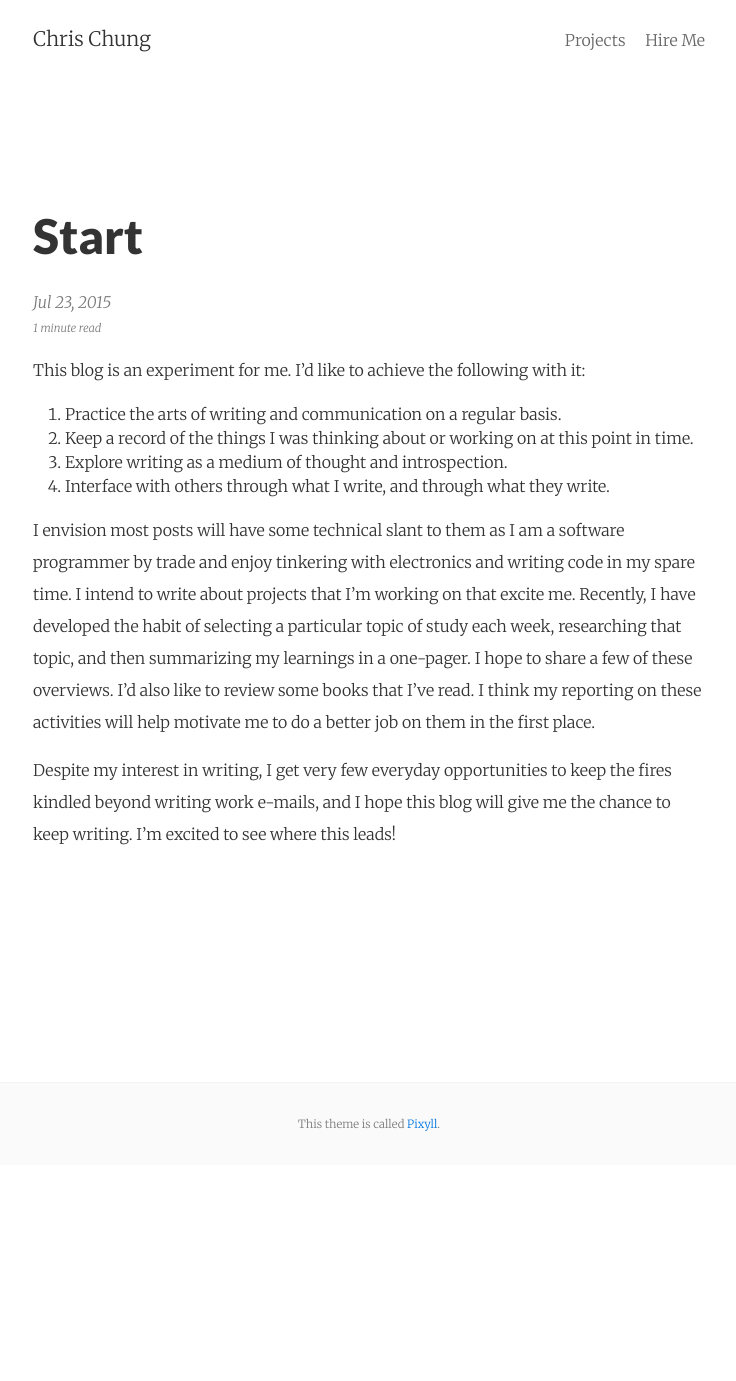
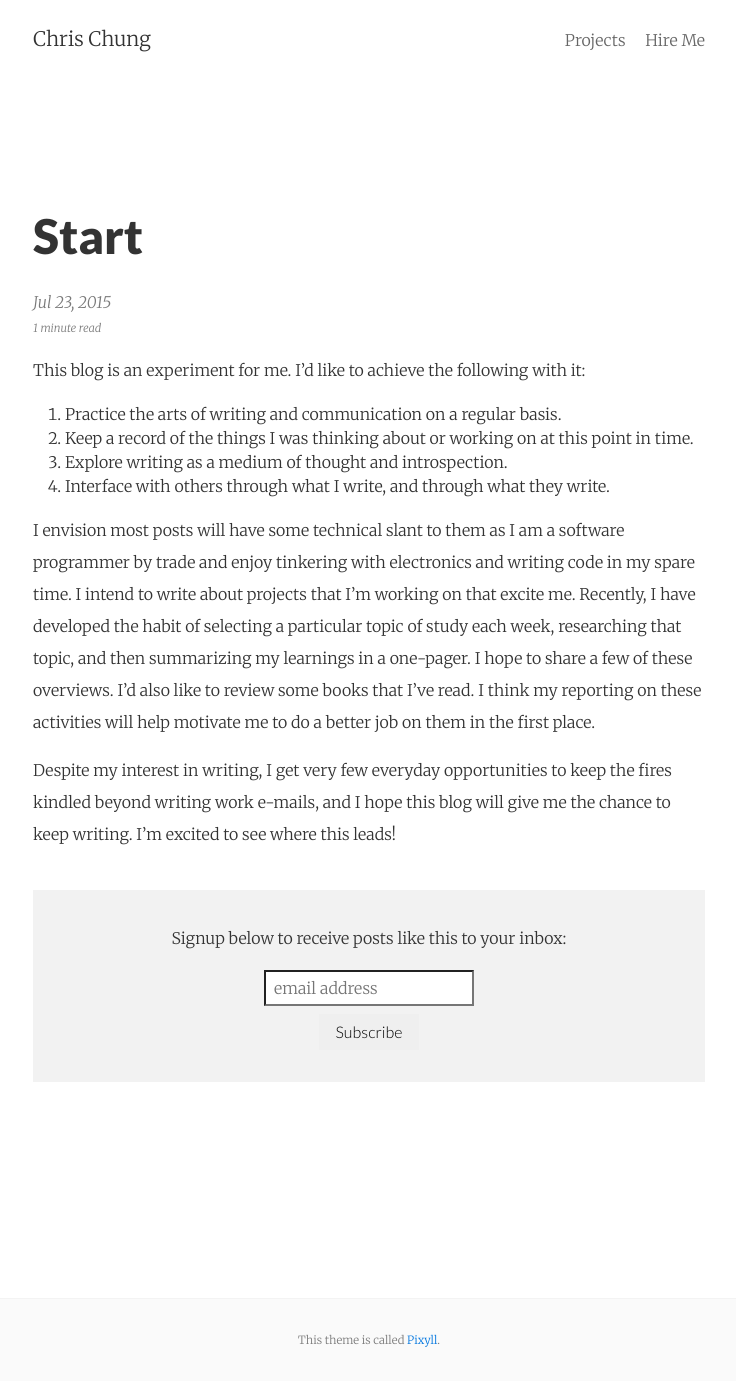
Before and after one commit to HiccupinGminor/HiccupinGminor.github.io, a Jekyll site: the page built from _posts/2015-07-23-start.md, in a window 1280 px wide. Shown: the whole page, without its empty margins (271-1007 px from the left). Built offline with Jekyll 4.4.1, drawn with Linux system fonts in a browser that asks for light colours; comment, search, counter and statistics services are not loaded; before the commit the page ends 1165 px from its top, so only the background shows below that.

Commit message:
Add newsletter link

```diff
--- a/_layouts/post.html
+++ b/_layouts/post.html
@@ -61,3 +61,27 @@
     </div>
   {% endfor %}
 {% endif %}
+
+<link href="//cdn-images.mailchimp.com/embedcode/horizontal-slim-10_7.css" rel="stylesheet" type="text/css">
+
+<div class="newsletter-container">
+  <p>
+    Signup below to receive posts like this to your inbox:
+  </p>
+  <style type="text/css">
+  	#mc_embed_signup{clear:left; width:100%;}
+  	/* Add your own MailChimp form style overrides in your site stylesheet or in this style block.
+  	   We recommend moving this block and the preceding CSS link to the HEAD of your HTML file. */
+  </style>
+  <div id="mc_embed_signup">
+  <form action="https://github.us18.list-manage.com/subscribe/post?u=84ddd3af3a8dbd6d284ff7d1a&amp;id=f8c58efb4e" method="post" id="mc-embedded-subscribe-form" name="mc-embedded-subscribe-form" class="validate" target="_blank" novalidate>
+      <div id="mc_embed_signup_scroll">
+
+  	<input type="email" value="" name="EMAIL" class="email" id="mce-EMAIL" placeholder="email address" required>
+      <!-- real people should not fill this in and expect good things - do not remove this or risk form bot signups-->
+      <div style="position: absolute; left: -5000px;" aria-hidden="true"><input type="text" name="b_84ddd3af3a8dbd6d284ff7d1a_f8c58efb4e" tabindex="-1" value=""></div>
+      <div class="clear"><input type="submit" value="Subscribe" name="subscribe" id="mc-embedded-subscribe" class="button"></div>
+      </div>
+  </form>
+  </div>
+</div>
--- a/_sass/_custom.scss
+++ b/_sass/_custom.scss
@@ -38,3 +38,10 @@
 	border-color: #0ea550;
 	color: #FFF;
 }
+
+.newsletter-container {
+  text-align: center;
+	background-color: #F2F2F2;
+  padding: 2rem;
+	margin-top: 40px;
+}
```
